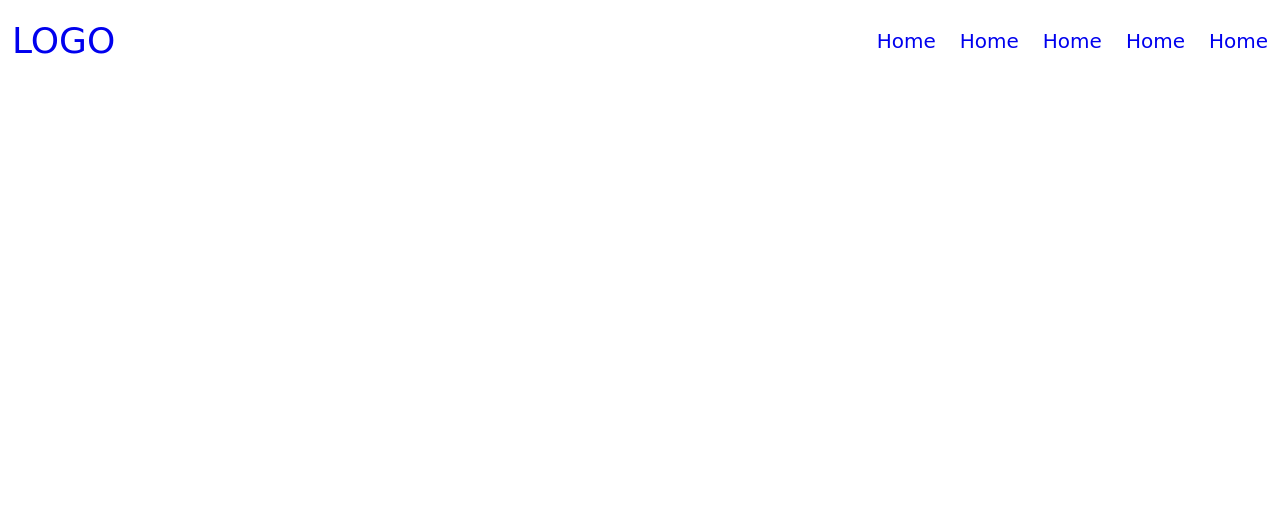
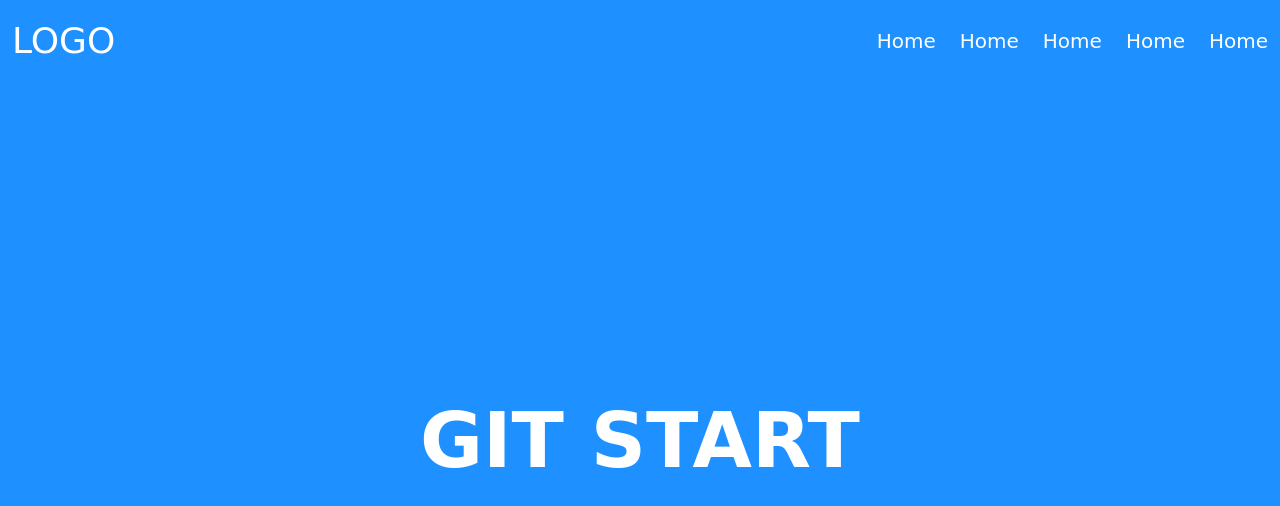
Before and after one commit to CC-ZICO/Gruppa17-00, a plain HTML site: page index.html in a window 1280 px wide. Drawn offline with Linux system fonts and the light colour scheme.

Commit message:
media fixed

```diff
--- a/css/main.css
+++ b/css/main.css
@@ -22,26 +22,47 @@ ul {
 
 /* header start */
 
+.header {
+    min-height: 100vh;
+    display: flex;
+    flex-direction: column;
+    background: dodgerblue;
+}
+
 .header__nav {
     display: flex;
     justify-content: space-between;
     align-items: center;
     padding: 20px 0;
+    gap: 20px;
+    flex-wrap: wrap;
 }
 
 .header__list {
     display: flex;
     gap: 24px;
+    flex-wrap: wrap;
 }
 
 .header__logo {
     font-size: 36px;
     text-transform: uppercase;
+    color: #fff;
 }
 
 .header__link {
     font-size: 20px;
     text-transform: capitalize;
+    color: #fff;
+}
+
+h1 {
+    flex-grow: 1;
+    display: grid;
+    place-items: center;
+    font-size: 6vw;
+    color: #fff;
+    text-transform: uppercase;
 }
 
 /* header end */
--- a/index.html
+++ b/index.html
@@ -21,6 +21,7 @@
                 </ul>
             </nav>
         </div>
+        <h1>Git start</h1>
     </header>
 </body>
 </html>
```
